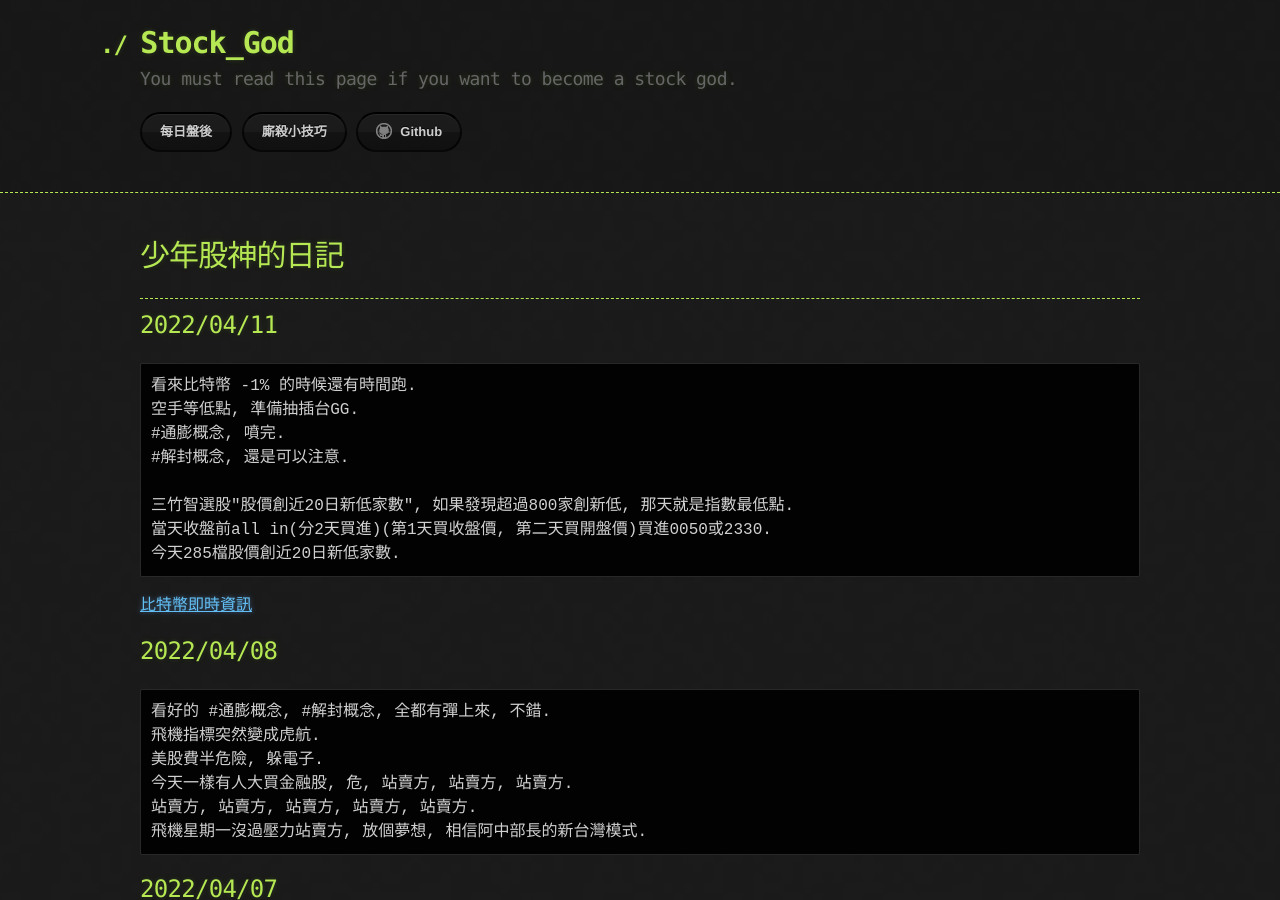
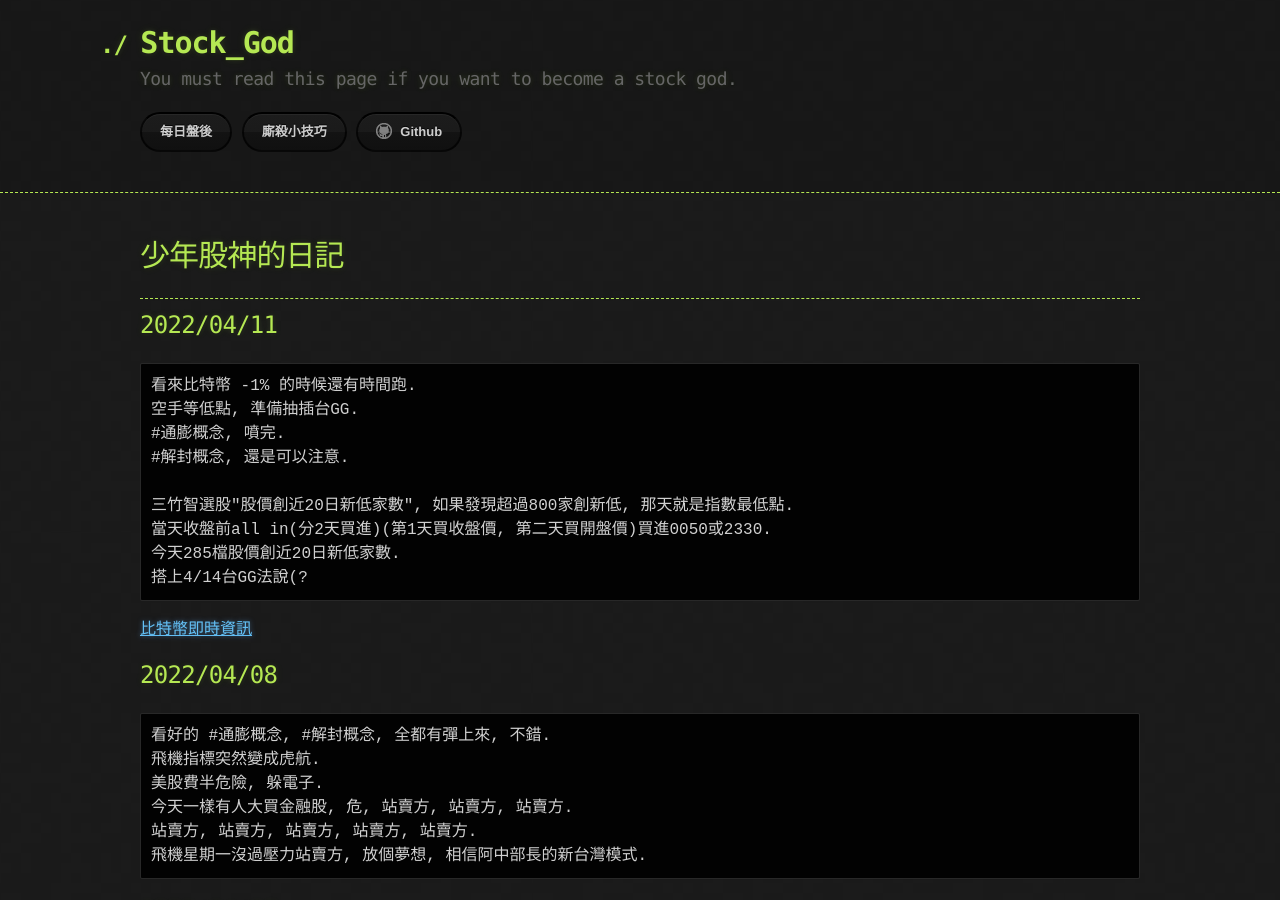
Before and after one commit to lepg5487/Stock_God, a Jekyll site: the page built from index.md, in a window 1280 px wide and 900 px high. Built offline with Jekyll 4.4.1, drawn with Linux system fonts in a browser that asks for light colours; our own code applies the rules of GitHub Pages for plain Markdown files.

Commit message:
Update index.md

````diff
--- a/index.md
+++ b/index.md
@@ -16,6 +16,7 @@ layout: testlayouts
 三竹智選股"股價創近20日新低家數", 如果發現超過800家創新低, 那天就是指數最低點.
 當天收盤前all in(分2天買進)(第1天買收盤價, 第二天買開盤價)買進0050或2330.
 今天285檔股價創近20日新低家數.
+搭上4/14台GG法說(?
 ```
 [比特幣即時資訊](https://www.msn.com/zh-tw/money/cryptocurrencies?id=c2111&cvid=d4fad1afd9204514a97f81a067f425b9&duration=1D)
 
````
